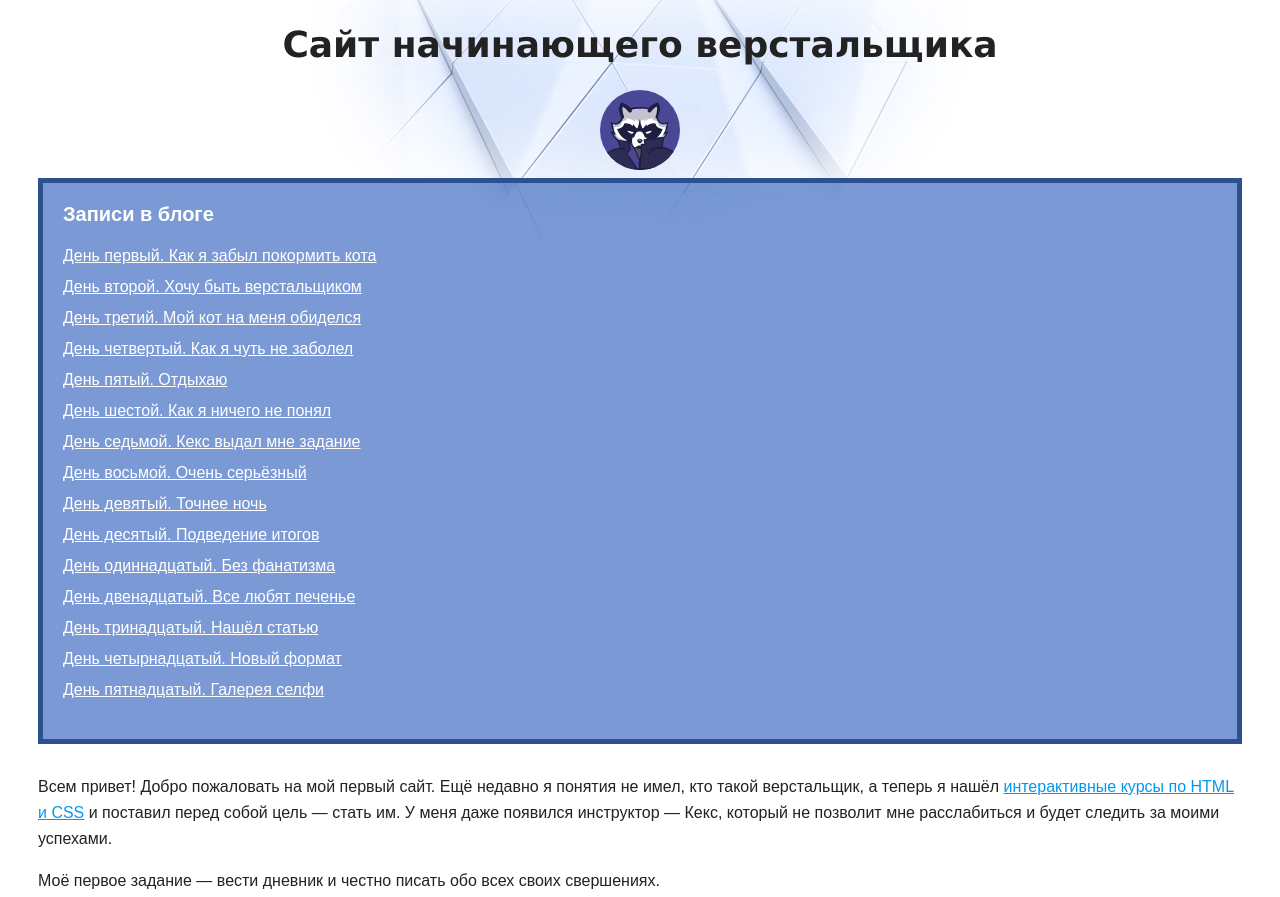
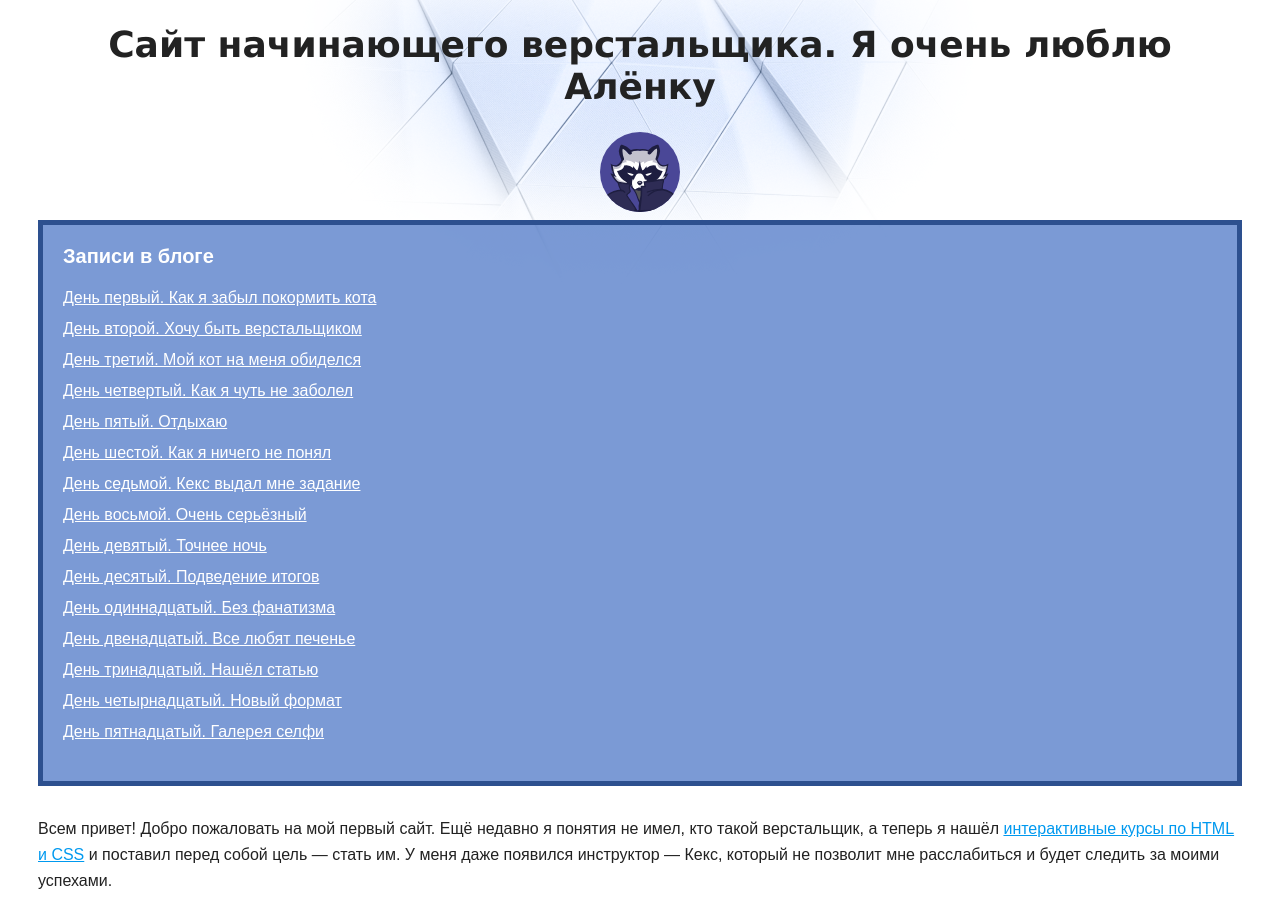
Before and after one commit to DanilaMIPT/HTML_training, a plain HTML site: page index.html in a window 1280 px wide. Shown: the top 897 px of the page. Drawn offline with Linux system fonts and the light colour scheme.

Commit message:
Update index.html

```diff
--- a/index.html
+++ b/index.html
@@ -7,7 +7,7 @@
   </head>
   <body>
     <header>
-      <h1 class="page-title">Сайт начинающего верстальщика</h1>
+      <h1 class="page-title">Сайт начинающего верстальщика. Я очень люблю Алёнку</h1>
     </header>
     <main>
       <div class="avatar-container">
```
